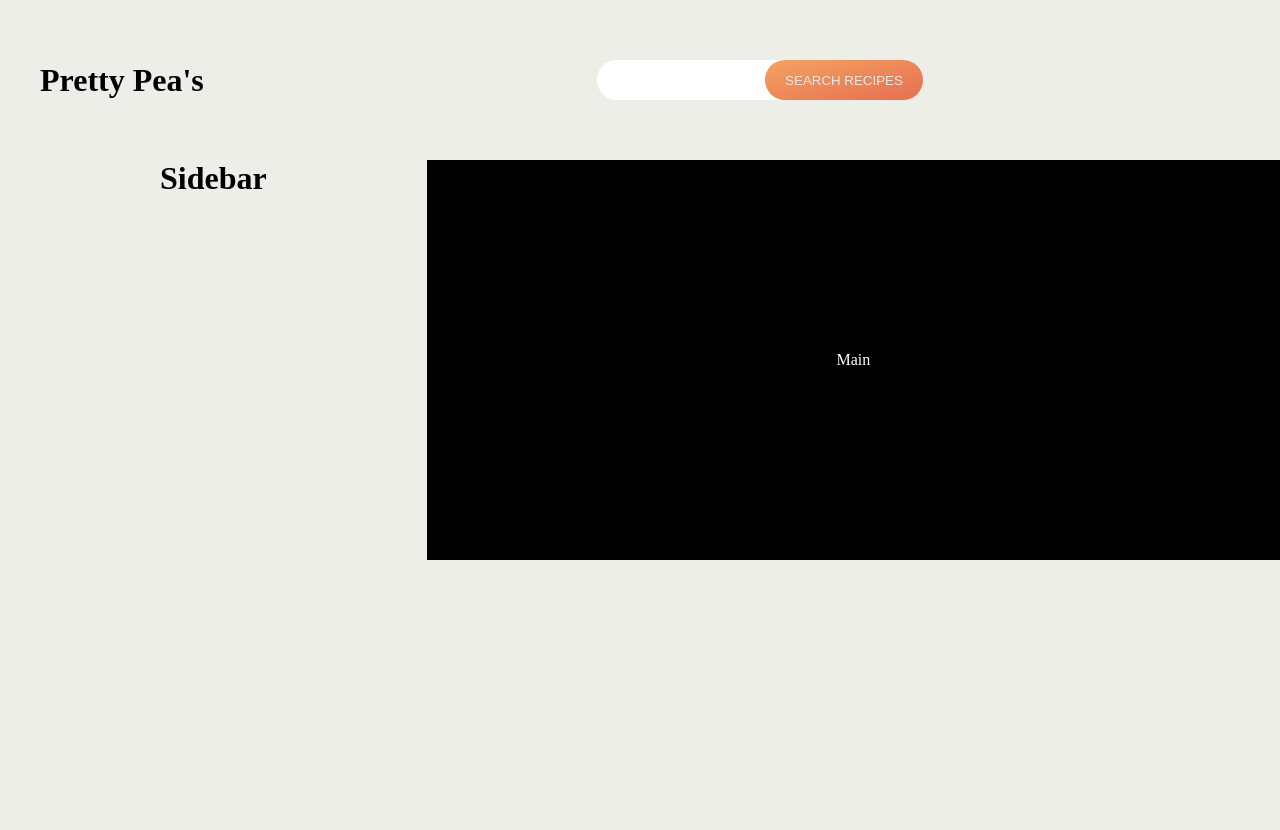
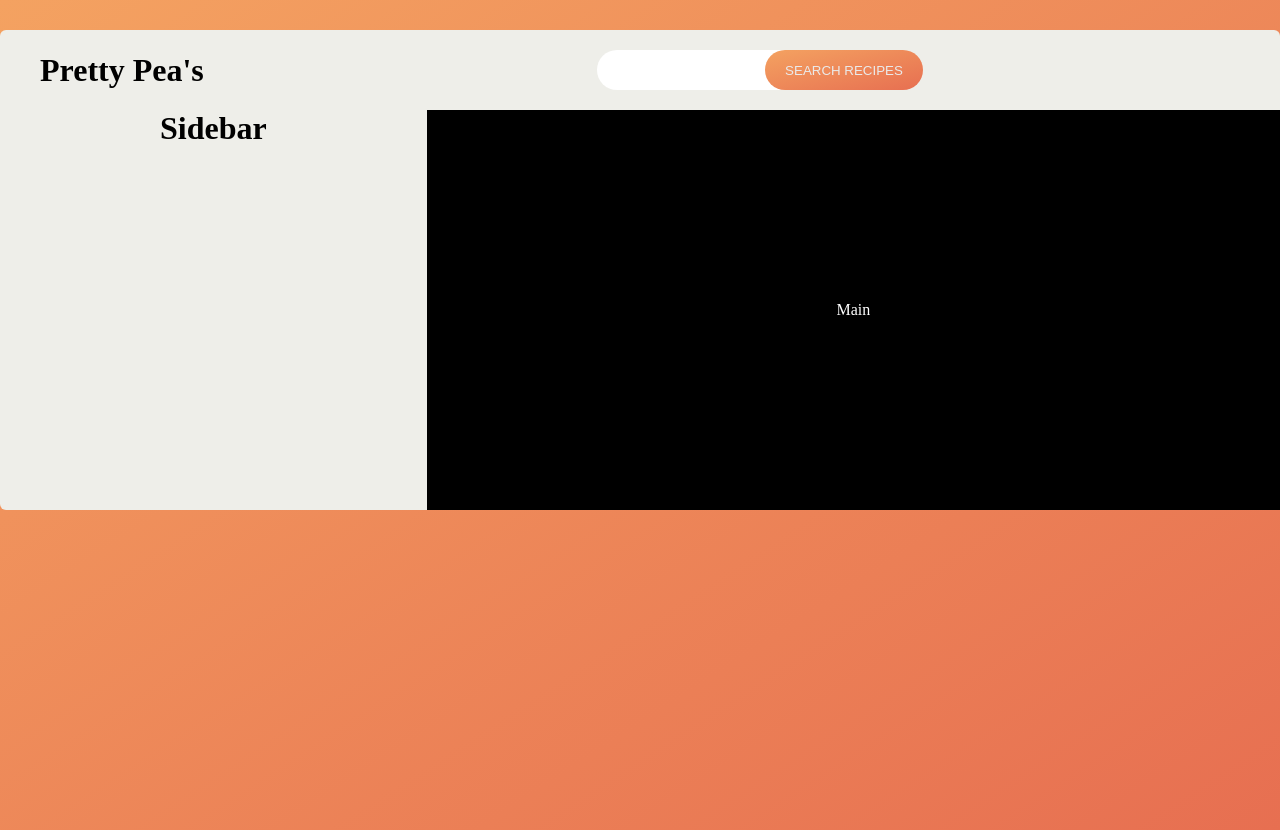
Before and after one commit to Rickperez87/pretty-peas, a React (Vite) app: page / in a window 1280 px wide. Before the commit the page ends 800 px from the top, so only its background shows below. Built offline with nearby package versions, Linux system fonts and the light colour scheme.

Commit message:
add background color and layout styles

```diff
--- a/src/components/App/base.scss
+++ b/src/components/App/base.scss
@@ -12,7 +12,8 @@ html {
 }
 body {
   font-size: 1.6rem;
-  background: #eeeee9;
+  background: linear-gradient(to bottom right, #f4a261, #e76f51);
+  min-height: 100vh;
 }
 p,
 input,
@@ -21,7 +22,11 @@ button {
 }
 .container {
   display: grid;
+  background: #eeeee9;
   grid-template-columns: repeat(3, 1fr);
-  grid-template-rows: 20vh 30vh 20vh auto;
+  grid-template-rows: 10vh 30vh 20vh auto;
   text-align: center;
+  max-width: 150rem;
+  margin: 3rem auto;
+  border-radius: 0.6rem;
 }
```
